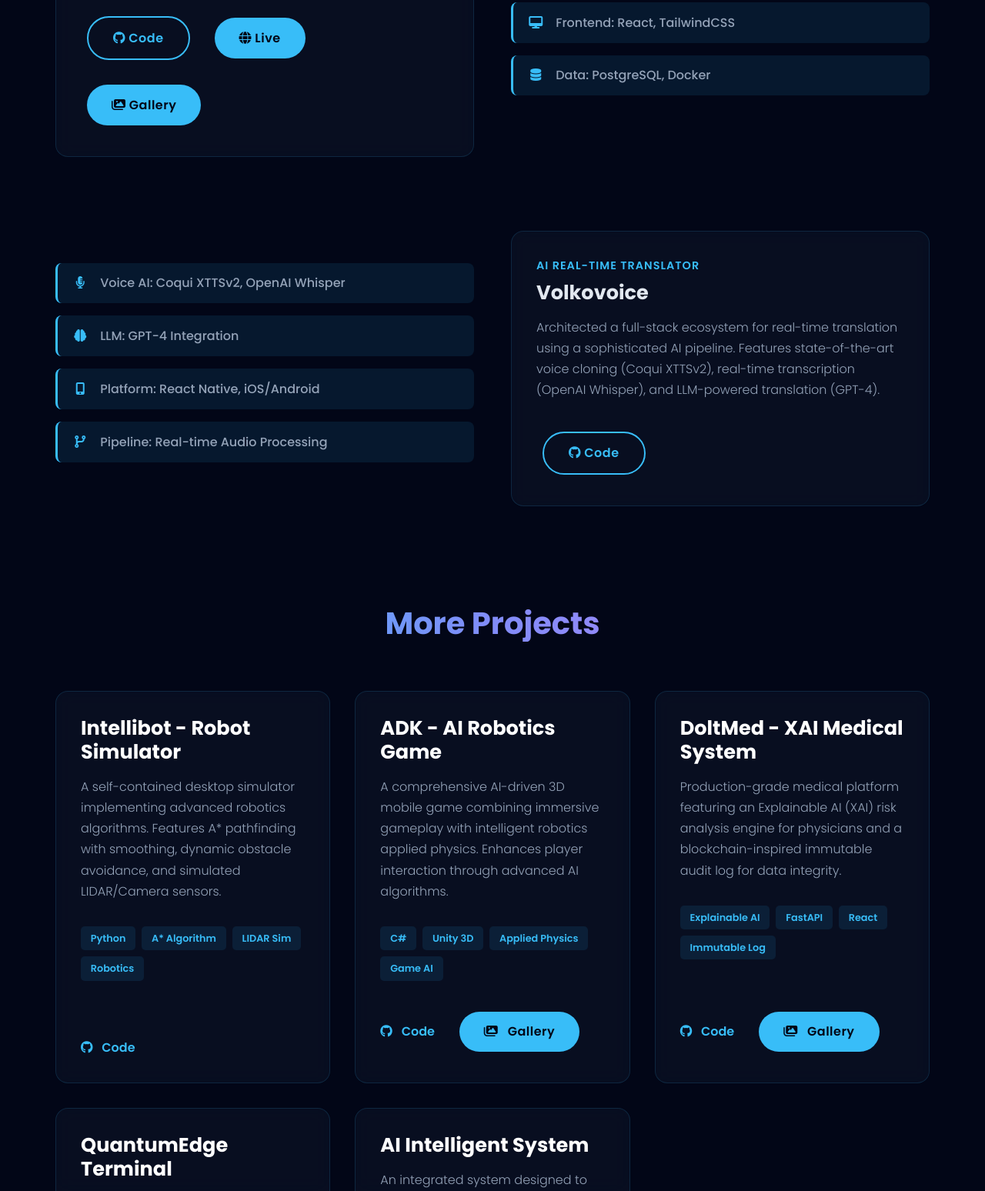
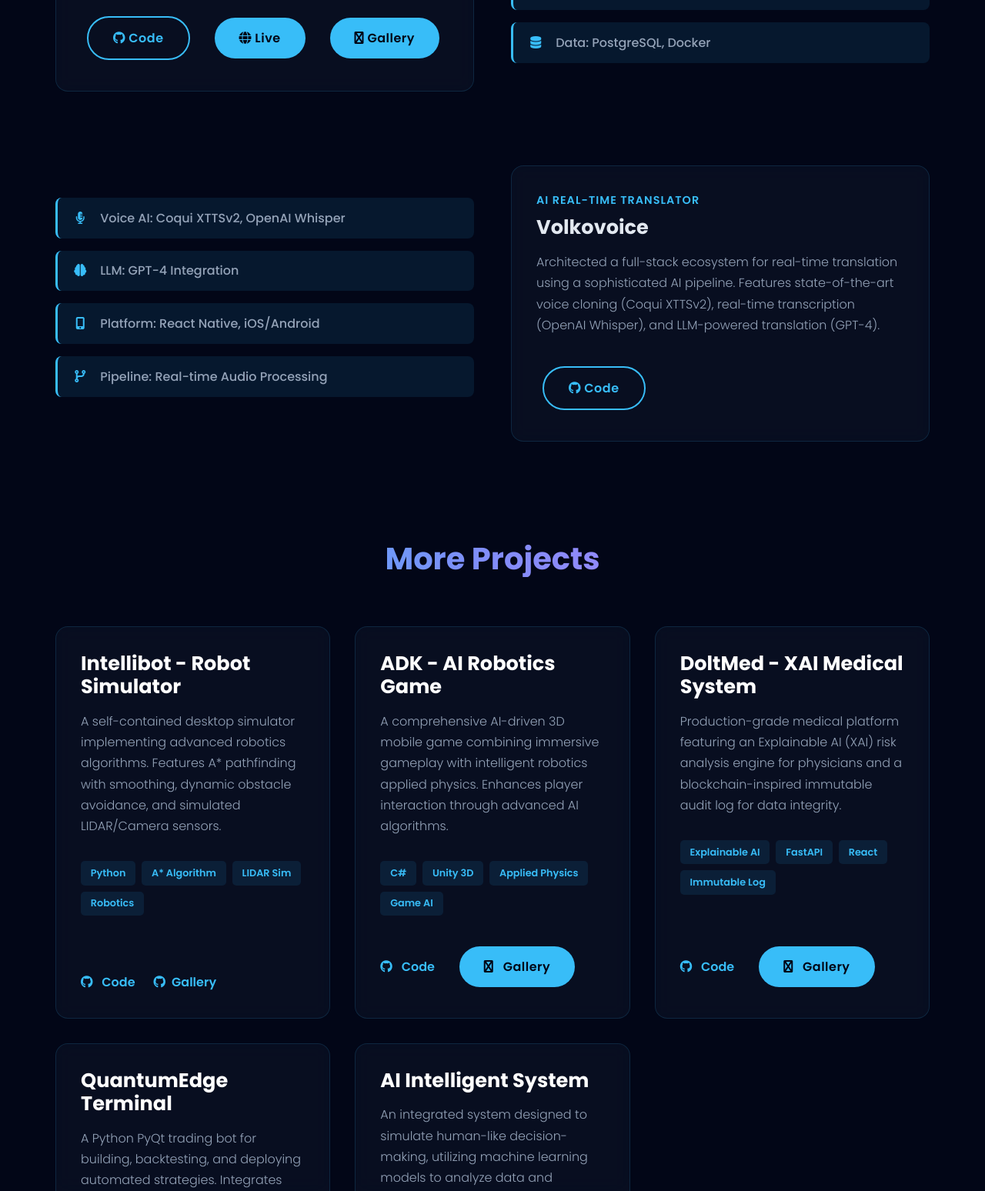
Before and after one commit to kayung-developer/portfolio, a plain HTML site: page index.html in a window 1280 px wide. Shown: the part 2518-4066 px from the top of the page at 77% size. Drawn offline with nearby package versions, Linux system fonts and the light colour scheme.

Commit message:
Update index.html

```diff
--- a/index.html
+++ b/index.html
@@ -326,7 +326,7 @@
                 <div class="project-links">
                     <a href="https://github.com/kayung-developer/QuantumPay" target="_blank" class="btn btn-outline"><i class="fab fa-github"></i>Code</a>
                     <a href="https://quantumpay-ai.netlify.app" target="_blank" class="btn"><i class="fas fa-globe"></i> Live</a>
-                    <a href="https://quantum-pay-gallery.vercel.app" target="_blank" class="btn"><i class="fas fa-images"></i> Gallery</a>
+                    <a href="https://quantum-pay-gallery.vercel.app" target="_blank" class="btn"><i class="fab fa-images"></i> Gallery</a>
                 </div>
             </div>
             <div class="project-tech-stack">
@@ -349,7 +349,7 @@
                 <div class="project-links">
                     <a href="https://github.com/kayung-developer/QuantumLeap-AI-Trader" target="_blank" class="btn btn-outline"><i class="fab fa-github"></i> Code</a>
                     <a href="https://quantumleap-ai.vercel.app" target="_blank" class="btn"><i class="fas fa-globe"></i> Live</a>
-                    <a href="https://quantumleap-images.vercel.app" target="_blank" class="btn"><i class="fas fa-images"></i> Gallery</a>
+                    <a href="https://quantumleap-images.vercel.app" target="_blank" class="btn"><i class="fab fa-images"></i> Gallery</a>
 
                 </div>
             </div>
@@ -400,6 +400,7 @@
                 </div>
                 <div class="project-card-links">
                     <a href="https://github.com/kayung-developer/Intellibot-Mobile-Robot-Navigation" target="_blank"><i class="fab fa-github"></i> Code</a>
+                    <a href="https://intellibot-gallery.vercel.app" target="_blank"><i class="fab fa-github"></i>Gallery</a>
                 </div>
             </div>
 
@@ -415,7 +416,8 @@
                 </div>
                 <div class="project-card-links">
                     <a href="https://github.com/kayung-developer/African-Diety-Kombat" target="_blank"><i class="fab fa-github"></i> Code</a>
-                    <a href="https://adk-gallery.vercel.app" target="_blank" class="btn"><i class="fas fa-images"></i> Gallery</a>
+                    <a href="https://adk-gallery.vercel.app" target="_blank" class="btn"><i class="fab fa-images"></i> Gallery</a>
+
                 </div>
             </div>
 
@@ -431,7 +433,7 @@
                 </div>
                 <div class="project-card-links">
                     <a href="https://github.com/kayung-developer/Doltmed" target="_blank"><i class="fab fa-github"></i> Code</a>
-                    <a href="https://doltmed-gallery.vercel.app" target="_blank" class="btn"><i class="fas fa-images"></i> Gallery</a>
+                    <a href="https://doltmed-gallery.vercel.app" target="_blank" class="btn"><i class="fab fa-images"></i> Gallery</a>
                 </div>
             </div>
 
```
